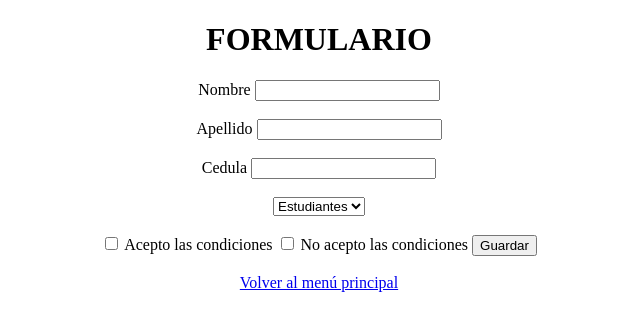
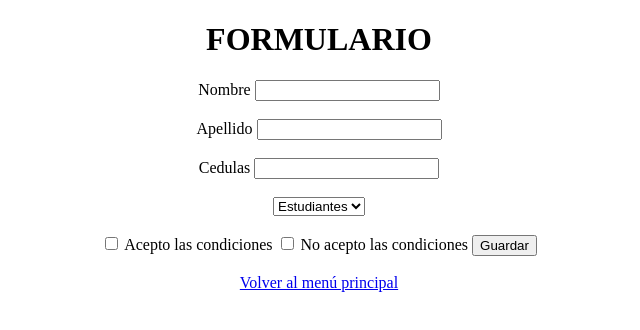
Before and after one commit to jonier93/pract_git, a plain HTML site: page formulario.html in a window 1280 px wide. Shown: the full height of the page, 321-961 px from the left. Drawn offline with Linux system fonts and the light colour scheme.

Commit message:
commit de prueba Jonathan Cardona Calderon

```diff
--- a/formulario.html
+++ b/formulario.html
@@ -16,7 +16,7 @@
             <label>Apellido</label>
             <input type="text">
             <br><br>
-            <label>Cedula</label>
+            <label>Cedulas</label>
             <input type="text">
             <br><br>
             <div>
```
